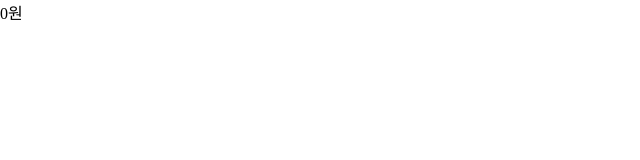
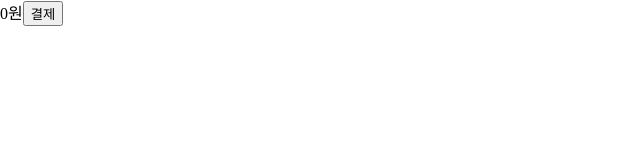
Before and after one commit to yjb94/cart-app, a React (Create React App) app: page /cart in a window 1280 px wide. Shown: the top 160 px of the page, without its empty margins (0-640 px from the left). Built offline with nearby package versions, Linux system fonts and the light colour scheme.

Commit message:
Added payment component

```diff
--- a/src/components/payment/Payment.tsx
+++ b/src/components/payment/Payment.tsx
@@ -6,9 +6,20 @@ import { numberToPrice } from '../../utils';
 const Payment: React.FC = () => {
   const { price } = useCart();
 
+  const onClickPayment = () => {
+    // TODO: show purchased screen
+  }
+
+  // TODO: show discounted price
+
   return (
     <Container>
       {numberToPrice(price)}
+      <PaymentButton
+        onClick={onClickPayment}
+      >
+        결제
+      </PaymentButton>
     </Container>
   )
 };
@@ -16,4 +27,7 @@ const Payment: React.FC = () => {
 const Container = styled.div`
 `;
 
+const PaymentButton = styled.button`
+`;
+
 export default Payment;
--- a/src/typed.d.ts
+++ b/src/typed.d.ts
@@ -7,6 +7,7 @@ interface ProductType {
   availableCoupon?: boolean;
 }
 interface CartItemType extends ProductType {
+  quantity?: number;
   selected?: boolean;
 }
 
@@ -16,3 +17,5 @@ interface CouponType {
   discountAmount?: number;
   discountRate?: number;
 }
+
+type ClickEvent = React.MouseEvent<HTMLButtonElement, MouseEvent>;
```
